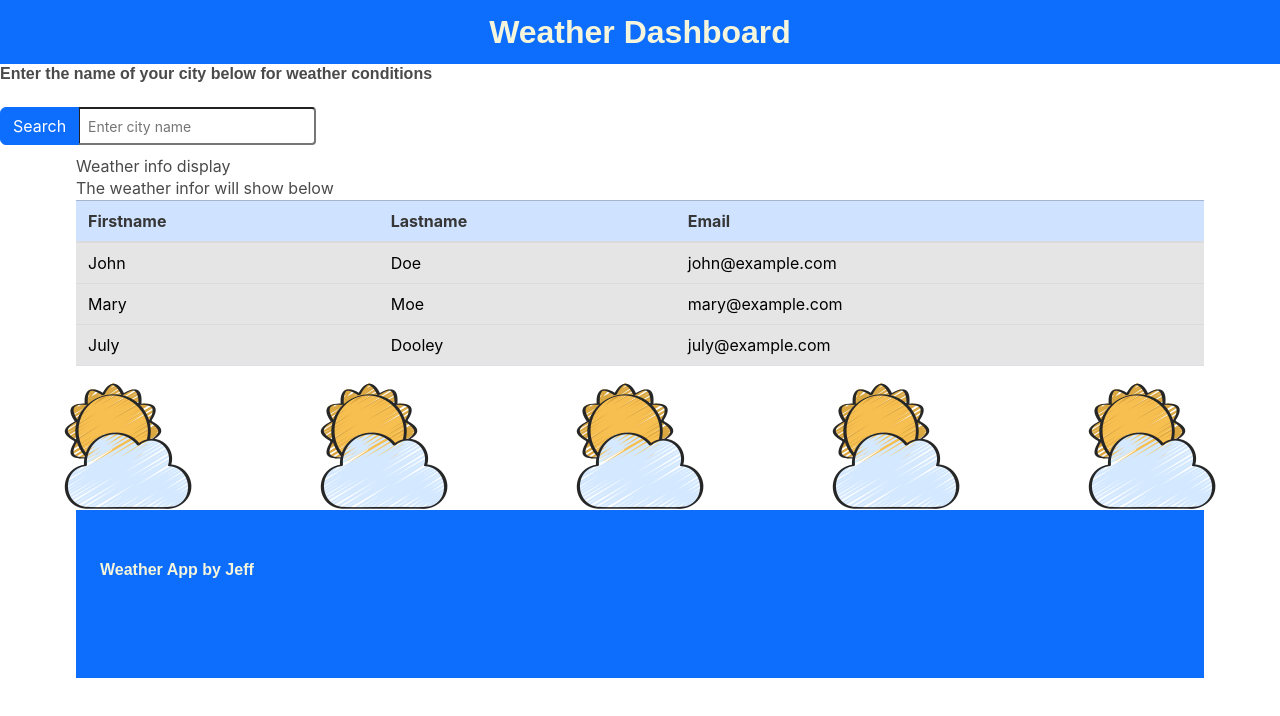
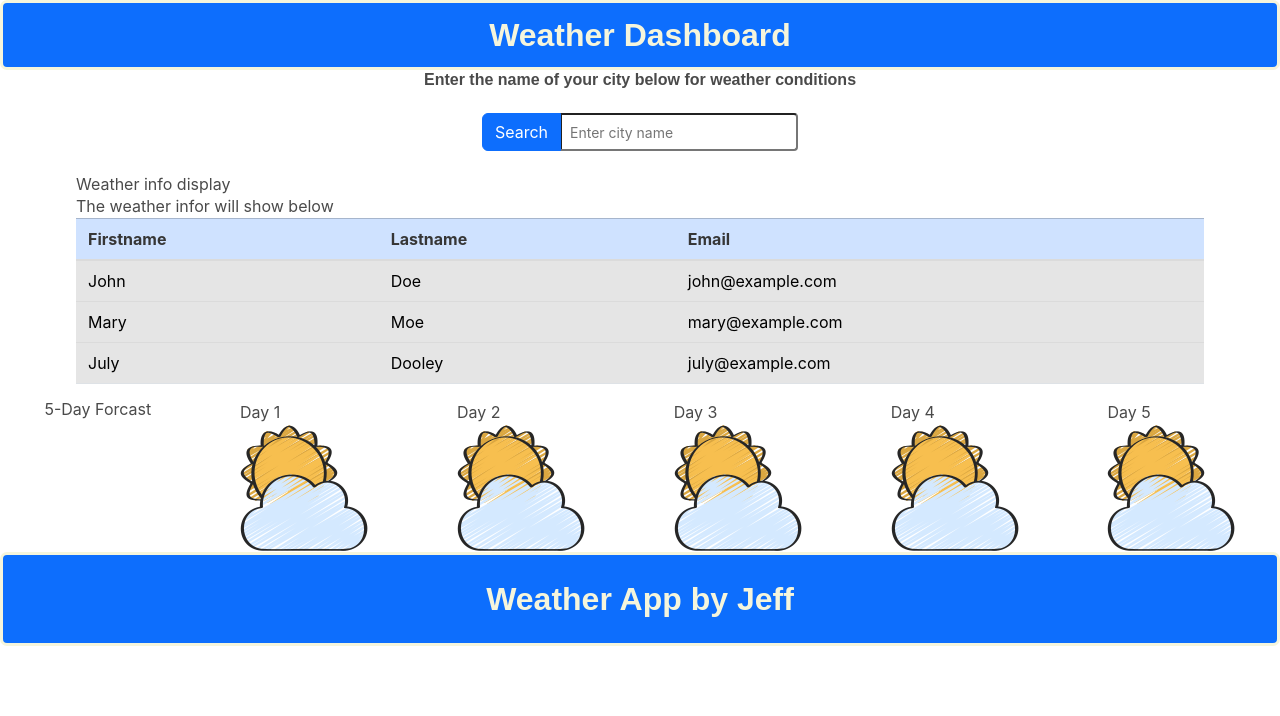
Before and after one commit to Reptartheman/Weather-you-like-it-or-not, a plain HTML site: page index.html in a window 1280 px wide. Drawn offline with nearby package versions, Linux system fonts and the light colour scheme; a web font is replaced by a local one.

Commit message:
changedbtninJSmorestylingtoo

```diff
--- a/Assets/script.js
+++ b/Assets/script.js
@@ -3,11 +3,14 @@ const requestUrl = "api.openweathermap.org/data/2.5/forecast?lat={lat}&lon={lon}
 const searchButton = document.querySelector(".btn");
 
 
-searchButton.addEventListener("click", function(){
-
+//When clicked, the content entered in the searchbar saves to localstorage.
+$(".btn").click(function(){
+    let searchBarText = $("input").text;
+    localStorage.setItem(searchBarText, JSON.stringify(searchBarText));
 
     console.log("working");
 });
+
 
 
 
--- a/Assets/style.css
+++ b/Assets/style.css
@@ -1,20 +1,43 @@
+:root {
+    --sectionsbackground: gainsboro;
+    --border: 3px solid;
+    --fontgroup: 'Signika Negative', sans-serif;
+}
+
+
 .navbar{
     display: flex;
-    font-family: 'Signika Negative', sans-serif;
+    font-family: var(--fontgroup);
     font-weight: bolder;
     justify-content: center;
     font-size: xx-large;
     color: beige;
     text-align: center;
+    border-top: 0px;
+    border: var(--border);
+    border-radius: 7px;
 }
 
-/* #searchbar{
-    margin-right: 0px;
-} */
+.grid-container{
+    display: grid;
+}
+
+.table{
+    width: 100%;
+}
+
+.input-group{
+    display: flex;
+    justify-content: center;
+}
+
+.container{
+    width: 100%;
+}
 
 #headingsearch{
-    display: flex;
-    font-family: 'Signika Negative', sans-serif;
+    text-align: center;
+    font-family: var(--fontgroup);
     font-weight: bolder;
     font-size:medium
 }
@@ -26,8 +49,20 @@
 
 .footer{
     display: flex;
-    font-family: 'Signika Negative', sans-serif;
+    justify-content: center;
+    height: auto;
+    padding-top: 20px;
+    padding-bottom: 20px;
+    border-top: 0px;
+    border: var(--border);
+    border-radius: 7px;
+    font-family: var(--fontgroup);
     font-weight: bolder;
-    font-size:medium;
+    font-size:xx-large;
     color: beige;
 }
+
+#fivedayforecast{
+    text-align: center;
+
+}
--- a/index.html
+++ b/index.html
@@ -15,7 +15,7 @@
     <header>
         <nav class="navbar bg-primary" data-bs-theme="dark">Weather Dashboard</nav>
     </header>
-
+<main class="grid-container">
     <h2 id="headingsearch">Enter the name of your city below for weather conditions</h2>
 
     <div class="input-group mb-3 mt-5">
@@ -54,17 +54,34 @@
       </div>
 
       <div class="placeholders">
+        <h2 id="fivedayforecast">5-Day Forcast</h2>
+        <figure>
+          <figcaption>Day 1</figcaption>
         <img src="./Assets/sun.png" alt="sun">
-        <img src="./Assets/sun.png" alt="sun">
-        <img src="./Assets/sun.png" alt="sun">
-        <img src="./Assets/sun.png" alt="sun">
-        <img src="./Assets/sun.png" alt="sun">
+      </figure>
+      <figure>
+        <figcaption>Day 2</figcaption>
+      <img src="./Assets/sun.png" alt="sun">
+    </figure>
+    <figure>
+      <figcaption>Day 3</figcaption>
+    <img src="./Assets/sun.png" alt="sun">
+  </figure>
+  <figure>
+    <figcaption>Day 4</figcaption>
+  <img src="./Assets/sun.png" alt="sun">
+</figure>
+<figure>
+  <figcaption>Day 5</figcaption>
+<img src="./Assets/sun.png" alt="sun">
+</figure>
 
       </div>
+    </main>
 
-      <div class="container">
+
         <footer class="footer bg-primary">Weather App by Jeff</footer>
-      </div>
+
 
     <script src="https://code.jquery.com/jquery-3.5.1.min.js"></script>
     <script src="./Assets/script.js"></script>
```
